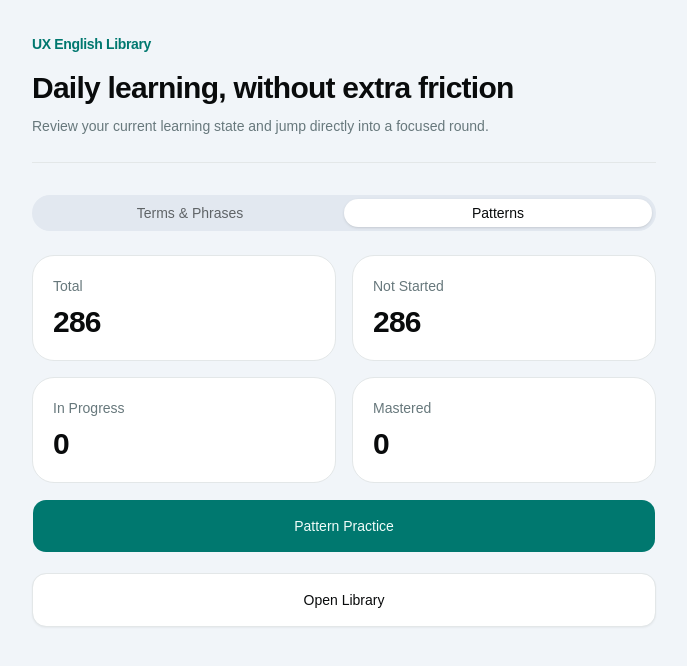
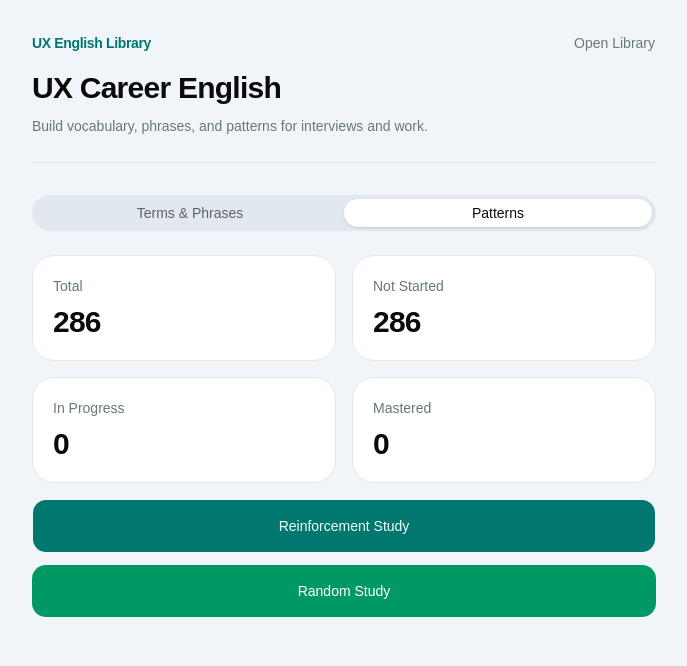
Before and after one commit to RRRick-code/ux-career-english, a React (Vite) app: page / in a window 1280 px wide. Both pictures are taken after a click on the tab "Patterns". Shown: the top 666 px of the page, without its empty margins (296-983 px from the left). Built offline with nearby package versions, Linux system fonts and the light colour scheme.

Commit message:
update ui details

```diff
--- a/src/components/app-shell.tsx
+++ b/src/components/app-shell.tsx
@@ -1,5 +1,6 @@
 import type { PropsWithChildren, ReactNode } from "react";
-import { Link } from "react-router-dom";
+import { Link, useHref, useLocation } from "react-router-dom";
+import { Button } from "@/components/ui/button";
 
 type AppShellProps = PropsWithChildren<{
   title: string;
@@ -8,6 +9,7 @@ type AppShellProps = PropsWithChildren<{
   actionsPlacement?: "stacked" | "top-right";
   contentWidth?: "compact" | "wide";
   showHeaderDivider?: boolean;
+  showBrandLink?: boolean;
 }>;
 
 export function AppShell({
@@ -17,8 +19,12 @@ export function AppShell({
   actionsPlacement = "stacked",
   contentWidth = "compact",
   showHeaderDivider = true,
+  showBrandLink = true,
   children,
 }: AppShellProps) {
+  const location = useLocation();
+  const libraryHref = useHref("/library");
+  const showLibraryAction = showBrandLink && location.pathname !== "/library";
   const mainClassName =
     contentWidth === "wide"
       ? "w-full px-4 py-8 sm:px-6 lg:px-8 xl:px-10"
@@ -33,12 +39,27 @@ export function AppShell({
       <main className={mainClassName}>
         <div className="space-y-8">
           <div className={showHeaderDivider ? "space-y-4 border-b pb-6" : "space-y-4"}>
+            {showBrandLink ? (
+              <div className="flex items-center justify-between gap-4">
                 <Link
                   to="/"
                   className="inline-block text-sm font-semibold tracking-tight text-primary transition-colors hover:text-primary/80"
                 >
                   UX English Library
                 </Link>
+                {showLibraryAction ? (
+                  <Button
+                    asChild
+                    variant="link"
+                    className="h-auto px-0 text-sm text-muted-foreground hover:text-foreground"
+                  >
+                    <a href={libraryHref} rel="noreferrer" target="_blank">
+                      Open Library
+                    </a>
+                  </Button>
+                ) : null}
+              </div>
+            ) : null}
             {actionsPlacement === "top-right" ? (
               <div className="flex items-start justify-between gap-4">
                 <div>
--- a/src/pages/home-page.tsx
+++ b/src/pages/home-page.tsx
@@ -46,8 +46,8 @@ export function HomePage() {
 
   return (
     <AppShell
-      title="Daily learning, without extra friction"
-      description="Review your current learning state and jump directly into a focused round."
+      title="UX Career English"
+      description="Build vocabulary, phrases, and patterns for interviews and work."
     >
       <section className="space-y-5">
         <Tabs className="space-y-4" defaultValue="terms">
@@ -84,19 +84,24 @@ export function HomePage() {
           <TabsContent value="patterns">
             <OverviewPanel
               actions={
-                <Button asChild className="h-auto w-full rounded-xl px-4 py-4">
-                  <Link to="/study/pattern">Pattern Practice</Link>
-                </Button>
+                <>
+                  <Button asChild className="h-auto w-full rounded-xl px-4 py-4">
+                    <Link to="/study/pattern/reinforcement">
+                      Reinforcement Study
+                    </Link>
+                  </Button>
+                  <Button
+                    asChild
+                    className="h-auto w-full rounded-xl border-0 bg-emerald-600 px-4 py-4 text-white hover:bg-emerald-500"
+                  >
+                    <Link to="/study/pattern/random">Random Study</Link>
+                  </Button>
+                </>
               }
               stats={patternStats}
             />
           </TabsContent>
         </Tabs>
-
-        <Button asChild className="h-auto w-full rounded-xl px-4 py-4" variant="outline">
-          <Link to="/library">Open Library</Link>
-        </Button>
-
         {hasProgress ? (
           <div className="flex justify-center">
             <AlertDialog>
--- a/src/pages/study-page.tsx
+++ b/src/pages/study-page.tsx
@@ -192,12 +192,6 @@ export function StudyPage() {
               <Button asChild variant="link" className="h-auto w-fit px-0">
                 <Link to="/">Back Home</Link>
               </Button>
-              <Button
-                asChild
-                className="h-12 w-full rounded-xl border border-border bg-white text-foreground hover:border-foreground/20 hover:bg-slate-50 hover:shadow-sm"
-              >
-                <Link to="/library">Open Library</Link>
-              </Button>
             </>
           }
         />
@@ -208,6 +202,7 @@ export function StudyPage() {
   if (roundComplete) {
     return (
       <StudyShell title={`${title} complete`}>
+        <div className="space-y-6">
           <section className="space-y-5 rounded-3xl border bg-white px-6 py-6">
             <div className="space-y-2">
               <h2 className="text-xl font-semibold tracking-tight">{title}</h2>
@@ -226,6 +221,7 @@ export function StudyPage() {
           <Button className="h-12 w-full rounded-xl" onClick={() => navigate("/")}>
             Finish
           </Button>
+        </div>
       </StudyShell>
     );
   }
@@ -344,9 +340,6 @@ export function StudyPage() {
             Easy
           </Button>
         </div>
-        <div className="space-y-2 text-sm text-muted-foreground">
-          <div>Module: {getTaxonomyLabel("module", currentItem.module)}</div>
-        </div>
       </div>
     </StudyShell>
   );
@@ -361,7 +354,10 @@ function parseStudyRoute(
   }
 
   if (scopeOrMode === "pattern") {
-    return { scope: "pattern", mode: "random" };
+    return {
+      scope: "pattern",
+      mode: mode === "reinforcement" ? "reinforcement" : "random",
+    };
   }
 
   if (scopeOrMode === "term-phrase" || scopeOrMode === "term_phrase") {
@@ -380,7 +376,9 @@ function parseStudyRoute(
 
 function getStudyTitle(routeState: { scope: StudyScope; mode: StudyMode }) {
   if (routeState.scope === "pattern") {
-    return "Pattern Practice";
+    return routeState.mode === "reinforcement"
+      ? "Reinforcement Study"
+      : "Random Study";
   }
 
   return routeState.mode === "reinforcement"
@@ -395,11 +393,42 @@ function StudyShell({
   title: string;
   children: React.ReactNode;
 }) {
+  const contentRef = useRef<HTMLDivElement | null>(null);
+
+  useGSAP(
+    () => {
+      if (!contentRef.current) {
+        return;
+      }
+
+      if (window.matchMedia("(prefers-reduced-motion: reduce)").matches) {
+        return;
+      }
+
+      gsap.fromTo(
+        contentRef.current,
+        {
+          y: 18,
+          opacity: 0,
+        },
+        {
+          y: 0,
+          opacity: 1,
+          duration: 0.28,
+          ease: "power2.out",
+          clearProps: "transform,opacity",
+        },
+      );
+    },
+    { scope: contentRef },
+  );
+
   return (
     <AppShell
       title={title}
       actionsPlacement="top-right"
       showHeaderDivider={false}
+      showBrandLink={false}
       actions={
         <Button
           asChild
@@ -412,7 +441,7 @@ function StudyShell({
         </Button>
       }
     >
-      {children}
+      <div ref={contentRef}>{children}</div>
     </AppShell>
   );
 }
```
Lines whose indentation alone changed are shown as unchanged.
